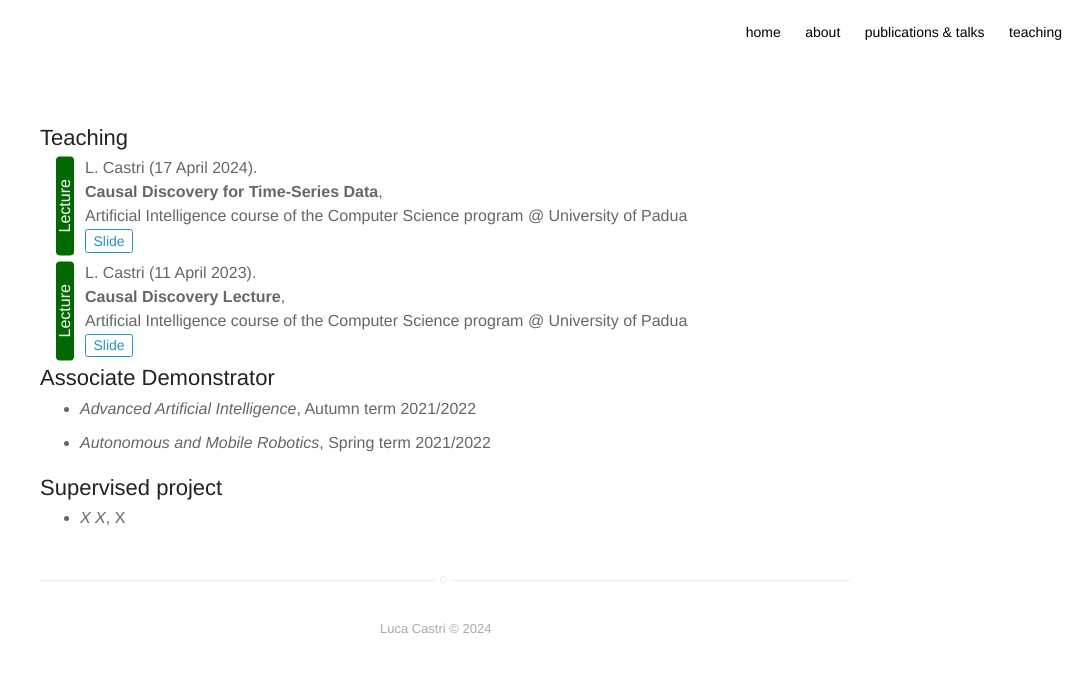
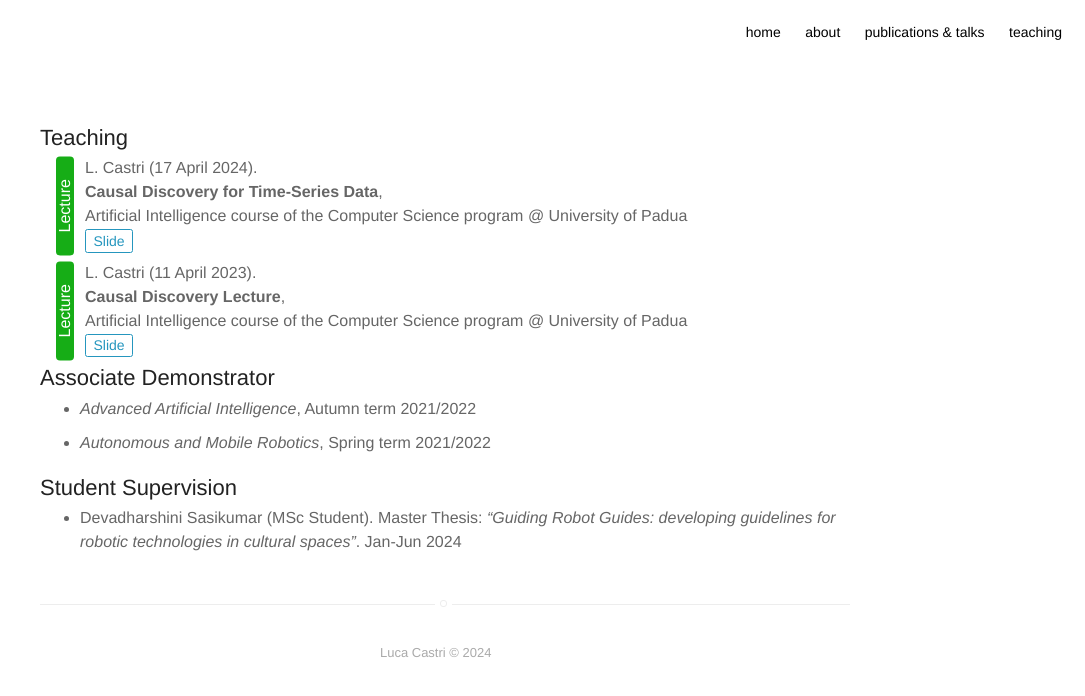
Before and after one commit to lcastri/lcastri.github.io, a Jekyll site: the page built from teaching.html, in a window 1280 px wide. Shown: the top 696 px of the page, without its empty margins (195-1280 px from the left). Built offline with Jekyll 4.4.1, drawn with Linux system fonts in a browser that asks for light colours; nearby versions of some CDN libraries.

Commit message:
student supervision added

```diff
--- a/_sass/base/general.sass
+++ b/_sass/base/general.sass
@@ -257,7 +257,7 @@ pre
 	&::before
 		content: 'Lecture'
 		width: fit-content // Adjust the fixed width of the colored block
-		background-color: #006900 // Set the color of the block
+		background-color: #16ad16 // Set the color of the block
 		height: 100% // Set the height to match the full height of the container
 		position: absolute
 		writing-mode: vertical-lr
--- a/teaching.html
+++ b/teaching.html
@@ -33,9 +33,9 @@ layout: page
         <div><em>Autonomous and Mobile Robotics</em>, Spring term 2021/2022</div>
     </li>
 </ul>
-<h2>Supervised project</h2>
+<h2>Student Supervision</h2>
 <ul>
     <li>
-        <div><em>X X</em>, X</div>
+        <div>Devadharshini Sasikumar (MSc Student). Master Thesis: <em>“Guiding Robot Guides: developing guidelines for robotic technologies in cultural spaces”</em>. Jan-Jun 2024</div>
     </li>
 </ul>
```
